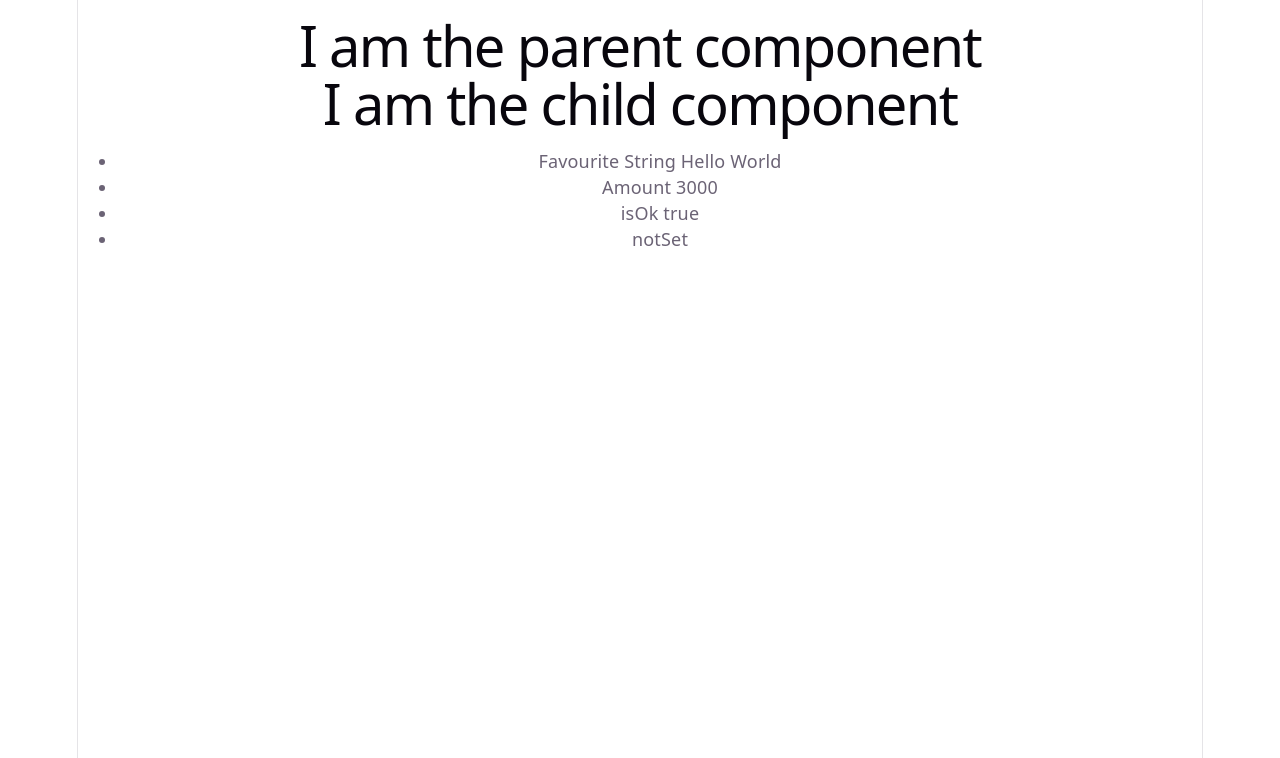
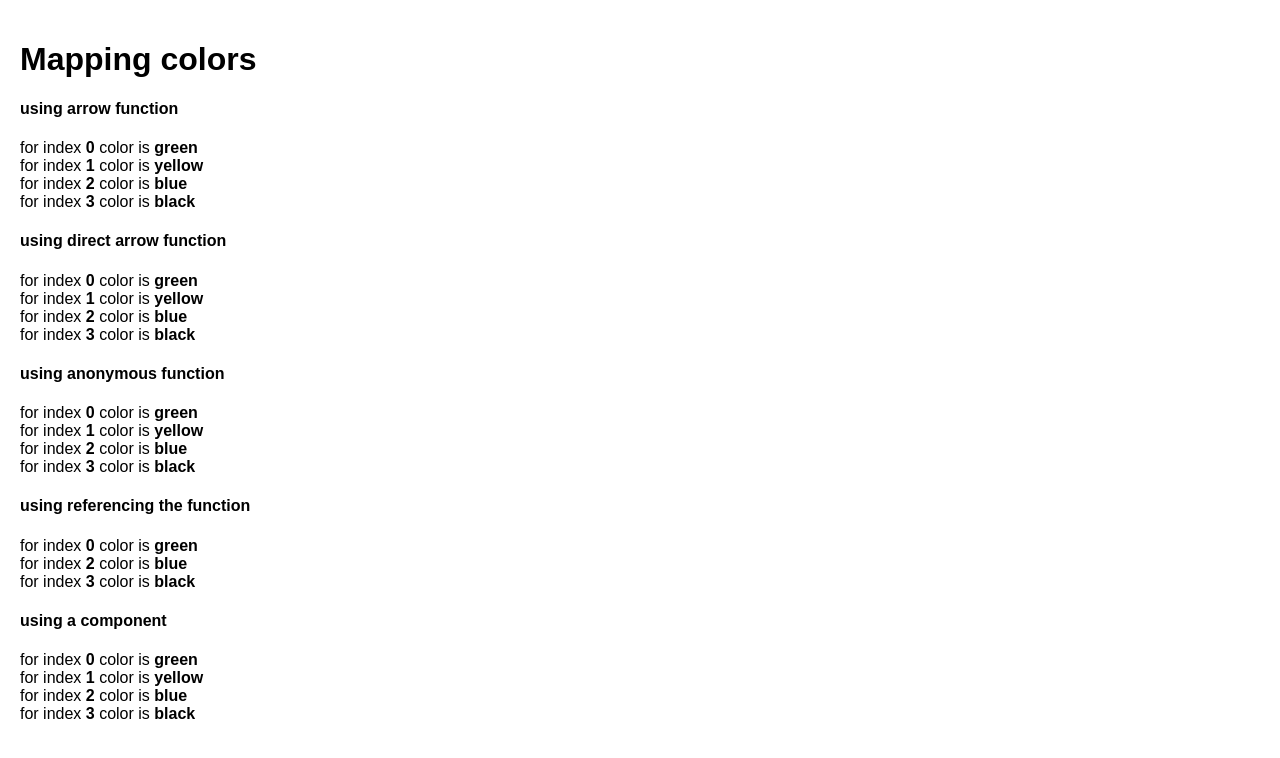
Before and after one commit to brianoduor1-sudo/Moringa, a React (Vite) app in the folder REACT/vite-project/: page / in a window 1280 px wide. Shown: the top 758 px of the page. Built offline with nearby package versions, Linux system fonts and the light colour scheme.

Commit message:
learnt about arrays

```diff
--- /dev/null
+++ b/REACT/vite-project/src/Mapping/index.jsx
@@ -0,0 +1,104 @@
+function Mapping() {
+  /*
+    in react you might need to display data from an array
+    -for(array.map): new Array
+    react (expression)
+    map(@param1)
+    @param1=> call back function => single array item will be passed,index
+        @param1(@param2,@param3)
+            @param2=>single array item will be passed,index
+  */
+
+  /*
+    the map function and the Loop
+    map function is method in an array:(pop,push)
+    ->The work of the map function is creating a new array from going through the existing array
+    //->expression statement
+    ->evaluate and yield results.
+  */
+
+  const numbers = [2, 6, 23, 565, 32];
+
+  let x = numbers.forEach((element) => {
+    console.log("Element is ", element);
+    return "this is n";
+  });
+  console.log(x);
+  //powers of the numbers
+  const powersOfNumber = numbers.map((n) => {
+    console.log("this is n ", n);
+    return n * n;
+  }); //[4,36,]
+  const justMap = numbers.map(() => "cats and dogs"); //["cats and fogs"]
+
+  console.log(powersOfNumber);
+  console.log(justMap);
+
+  const colors = ["green", "yellow", "blue", "black"];
+
+  function singleColor(c, i) {
+    if (i == 1) {
+      return null;
+    }
+    return (
+      <div key={i}>
+        for index <b>{i}</b> color is <b>{c}</b>
+      </div>
+    );
+  }
+
+  //statement
+
+  return (
+    <div>
+      <h1>Mapping colors</h1>
+
+      <h4>using arrow function</h4>
+      {colors.map((color, index) => {
+        return (
+          <div key={index}>
+            for index <b>{index}</b> color is <b>{color}</b>
+          </div>
+        );
+      })}
+
+      <h4>using direct arrow function</h4>
+      {colors.map((c, i) => (
+        <div key={i}>
+          for index <b>{i}</b> color is <b>{c}</b>
+        </div>
+      ))}
+
+      <h4>using anonymous function</h4>
+      {colors.map(function (c, i) {
+        return (
+          <div key={i}>
+            for index <b>{i}</b> color is <b>{c}</b>
+          </div>
+        );
+      })}
+
+      <h4>using referencing the function</h4>
+      {colors.map(singleColor)}
+
+      <h4>using a component</h4>
+      {colors.map(function (c, i) {
+        return <SingleColorComponent c={c} i={i} key={i} />;
+      })}
+
+      {/*using arrow func 1*/}
+    </div>
+  );
+}
+
+function SingleColorComponent(props) {
+  const { c, i } = props;
+
+  return (
+    <div>
+      for index <b>{i}</b> color is <b>{c}</b>
+    </div>
+  );
+}
+
+export default Mapping;
--- a/REACT/vite-project/src/Props/index.jsx
+++ b/REACT/vite-project/src/Props/index.jsx
@@ -1,41 +1,145 @@
-/*
-1.Components are functions.
-   input->output
-   input<data>->output is ui
-2.Create reusable components you need an
-   understanding of props.
-   properties.
-3.Each component you create in react
-   will always have props
-4.Props are passed from parent to child
--> all data types can be passed into props
-   including other components
-*/
-
 function Parent() {
-  //primitive data type
+  // Primitive datatypes
   const str = "Hello World";
   const amount = 3000;
   const isOk = true;
   const notSet = null;
+
+  // Object
+  const car = {
+    model: "Renault Truck",
+    manufacture: "Renault",
+    engine: {
+      cc: 2500,
+    },
+  };
+
+  Array;
+  const colors = ["blue", "green", "yellow"];
+
+  // Another object
+  const obj = {
+    name: "Brian",
+    value: "React Props",
+  };
+
   return (
     <div>
-      <h1> I am the parent component</h1>
-      <Child str={str} amount={amount} isOk={isOk} notSet={notSet} />
+      <h1>I am the parent component</h1>
+
+      <Child1 str={str} amountInNumber={amount} isOk={isOk} notSet={notSet} />
+
+      <Child2
+        str={str}
+        amountInNumber={amount}
+        isOk={isOk}
+        notSet={notSet}
+        car={car}
+        colors={colors}
+        obj={obj}
+      />
+
+      <Child3 str={str} amountInNumber={amount} isOk={isOk} notSet={notSet} />
     </div>
   );
 }
 
-function Child(props) {
-  console.log(props);
+// Child 1 - using props keyword
+function Child1(props) {
   return (
     <div>
-      <h1>I am the child component</h1>
+      <h2>I am Child 1</h2>
       <ul>
-        <li>Favourite String {props.str}</li>
-        <li>Amount {props.amount}</li>
-        <li>isOk {props.isOk.toString()}</li>
-        <li>notSet {props.notSet}</li>
+        <li>
+          Favourite String: <b>{props.str}</b>
+        </li>
+        <li>
+          Amount: <b>{props.amountInNumber}</b>
+        </li>
+        <li>
+          isOk: <b>{String(props.isOk)}</b>
+        </li>
+        <li>
+          notSet: <b>{String(props.notSet)}</b>
+        </li>
+      </ul>
+    </div>
+  );
+}
+
+// Child 2 - destructuring
+function Child2({ str, amountInNumber, isOk, notSet, car, colors, obj }) {
+  return (
+    <div>
+      <h2>I am Child 2</h2>
+
+      <ul>
+        <li>
+          Favourite String: <b>{str}</b>
+        </li>
+        <li>
+          Amount: <b>{amountInNumber}</b>
+        </li>
+        <li>
+          isOk: <b>{String(isOk)}</b>
+        </li>
+        <li>
+          notSet: <b>{String(notSet)}</b>
+        </li>
+      </ul>
+
+      <h3>Car Object</h3>
+      <ul>
+        <li>
+          Model: <b>{car.model}</b>
+        </li>
+        <li>
+          Manufacturer: <b>{car.manufacture}</b>
+        </li>
+        <li>
+          Engine CC: <b>{car.engine.cc}</b>
+        </li>
+      </ul>
+
+      <h3>Colors Array</h3>
+      <ul>
+        {colors.map((color) => (
+          <li key={color}>{color}</li>
+        ))}
+      </ul>
+
+      <h3>Object Prop</h3>
+      <ul>
+        <li>
+          Name: <b>{obj.name}</b>
+        </li>
+        <li>
+          Value: <b>{obj.value}</b>
+        </li>
+      </ul>
+    </div>
+  );
+}
+
+// Child 3 - direct destructuring
+function Child3({ str, amountInNumber, isOk, notSet }) {
+  return (
+    <div>
+      <h2>I am Child 3</h2>
+
+      <ul>
+        <li>
+          Favourite String: <b>{str}</b>
+        </li>
+        <li>
+          Amount: <b>{amountInNumber}</b>
+        </li>
+        <li>
+          isOk: <b>{String(isOk)}</b>
+        </li>
+        <li>
+          notSet: <b>{String(notSet)}</b>
+        </li>
       </ul>
     </div>
   );
--- a/REACT/vite-project/src/index.css
+++ b/REACT/vite-project/src/index.css
@@ -1,111 +1,26 @@
-:root {
-  --text: #6b6375;
-  --text-h: #08060d;
-  --bg: #fff;
-  --border: #e5e4e7;
-  --code-bg: #f4f3ec;
-  --accent: #aa3bff;
-  --accent-bg: rgba(170, 59, 255, 0.1);
-  --accent-border: rgba(170, 59, 255, 0.5);
-  --social-bg: rgba(244, 243, 236, 0.5);
-  --shadow:
-    rgba(0, 0, 0, 0.1) 0 10px 15px -3px, rgba(0, 0, 0, 0.05) 0 4px 6px -2px;
-
-  --sans: system-ui, 'Segoe UI', Roboto, sans-serif;
-  --heading: system-ui, 'Segoe UI', Roboto, sans-serif;
-  --mono: ui-monospace, Consolas, monospace;
-
-  font: 18px/145% var(--sans);
-  letter-spacing: 0.18px;
-  color-scheme: light dark;
-  color: var(--text);
-  background: var(--bg);
-  font-synthesis: none;
-  text-rendering: optimizeLegibility;
-  -webkit-font-smoothing: antialiased;
-  -moz-osx-font-smoothing: grayscale;
-
-  @media (max-width: 1024px) {
-    font-size: 16px;
-  }
-}
-
-@media (prefers-color-scheme: dark) {
-  :root {
-    --text: #9ca3af;
-    --text-h: #f3f4f6;
-    --bg: #16171d;
-    --border: #2e303a;
-    --code-bg: #1f2028;
-    --accent: #c084fc;
-    --accent-bg: rgba(192, 132, 252, 0.15);
-    --accent-border: rgba(192, 132, 252, 0.5);
-    --social-bg: rgba(47, 48, 58, 0.5);
-    --shadow:
-      rgba(0, 0, 0, 0.4) 0 10px 15px -3px, rgba(0, 0, 0, 0.25) 0 4px 6px -2px;
-  }
-
-  #social .button-icon {
-    filter: invert(1) brightness(2);
-  }
-}
-
 body {
   margin: 0;
+  padding: 0;
+  font-family: Arial, sans-serif;
 }
-
 #root {
-  width: 1126px;
+  width: 100%;
   max-width: 100%;
-  margin: 0 auto;
-  text-align: center;
-  border-inline: 1px solid var(--border);
-  min-height: 100svh;
-  display: flex;
-  flex-direction: column;
+  padding: 20px;
   box-sizing: border-box;
+  text-align: left; /* align everything left */
 }
-
 h1,
-h2 {
-  font-family: var(--heading);
-  font-weight: 500;
-  color: var(--text-h);
+h2,
+h3 {
+  text-align: left;
+  margin-bottom: 10px;
 }
-
-h1 {
-  font-size: 56px;
-  letter-spacing: -1.68px;
-  margin: 32px 0;
-  @media (max-width: 1024px) {
-    font-size: 36px;
-    margin: 20px 0;
-  }
+ul {
+  text-align: left;
+  margin-left: 20px;
+  padding-left: 20px;
 }
-h2 {
-  font-size: 24px;
-  line-height: 118%;
-  letter-spacing: -0.24px;
-  margin: 0 0 8px;
-  @media (max-width: 1024px) {
-    font-size: 20px;
-  }
+li {
+  margin-bottom: 8px;
 }
-p {
-  margin: 0;
-}
-
-code,
-.counter {
-  font-family: var(--mono);
-  display: inline-flex;
-  border-radius: 4px;
-  color: var(--text-h);
-}
-
-code {
-  font-size: 15px;
-  line-height: 135%;
-  padding: 4px 8px;
-  background: var(--code-bg);
-}
--- a/REACT/vite-project/src/main.jsx
+++ b/REACT/vite-project/src/main.jsx
@@ -7,9 +7,9 @@ import { createRoot } from "react-dom/client";
 import Props from "./Props";
 
 import "./index.css";
-
+import Mapping from "./Mapping";
 createRoot(document.getElementById("root")).render(
   <StrictMode>
-    <Props />
+    <Mapping />
   </StrictMode>,
 );
```
